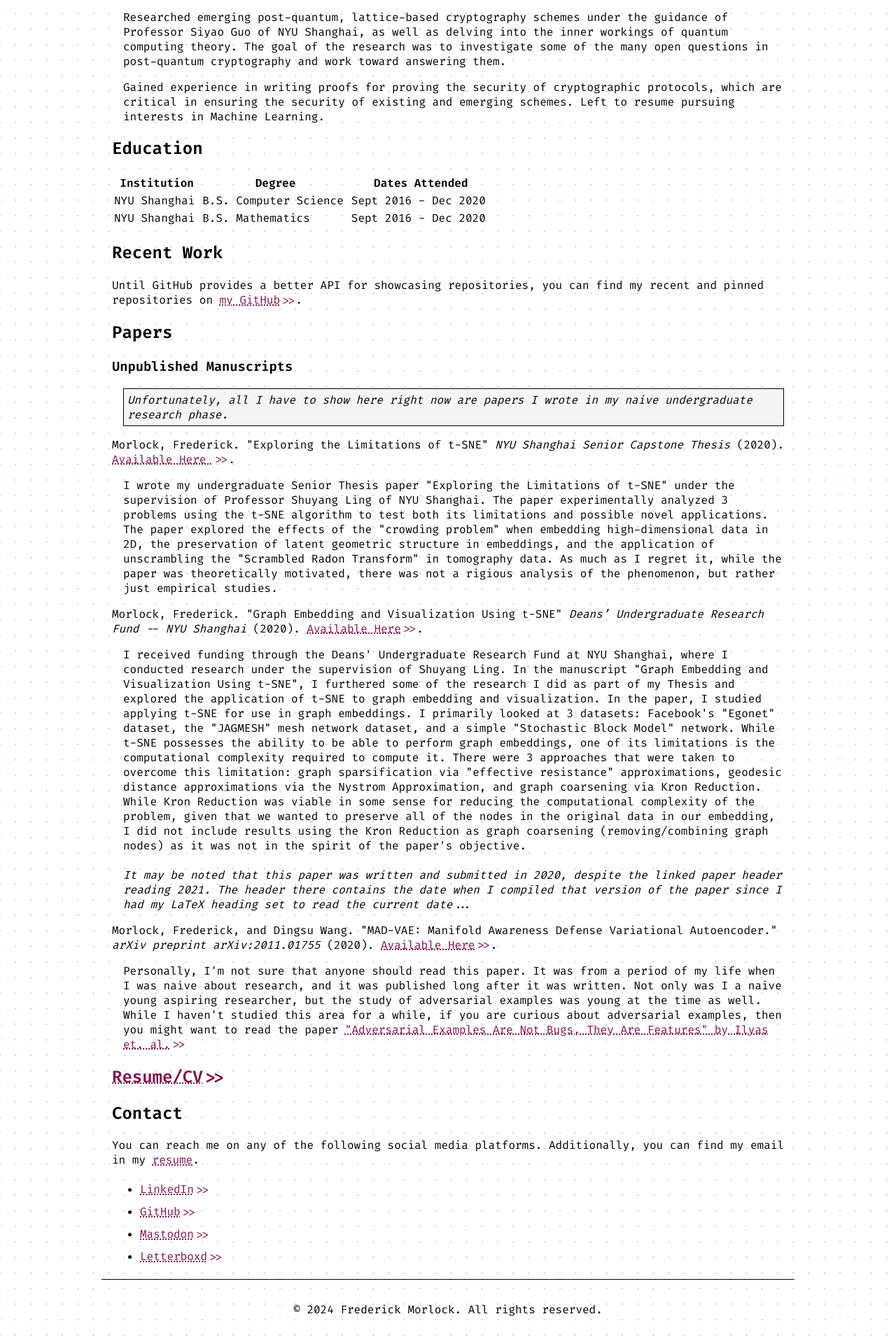
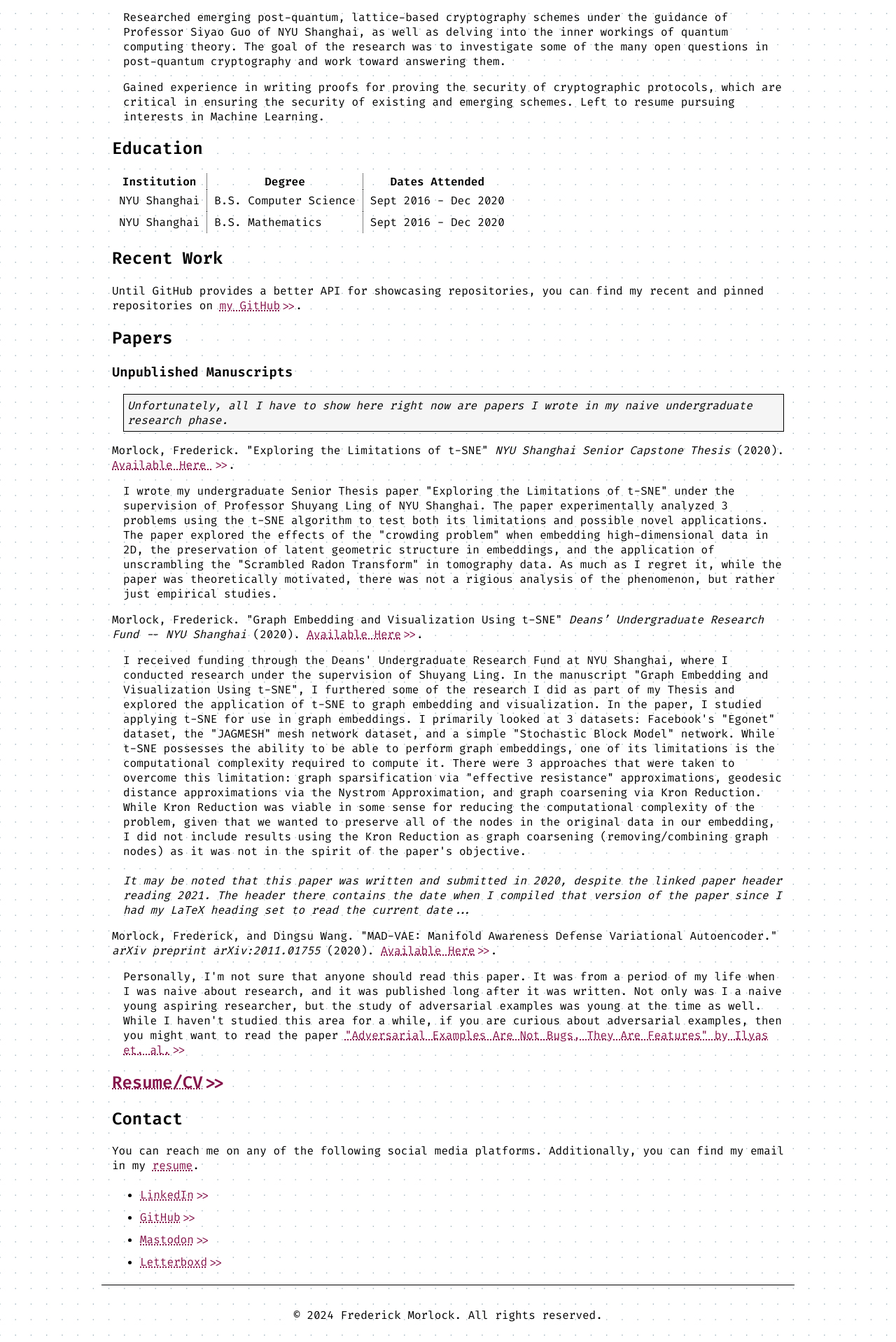
Before and after one commit to FrederickGeek8/freddy.us, a Jekyll site: the page built from index.html, in a window 1280 px wide. Shown: the part 1914-3832 px from the top of the page at 70% size. Built offline with Jekyll 4.4.1, drawn with Linux system fonts in a browser that asks for light colours.

Commit message:
Improve table styling targeting "Education" table

```diff
--- a/_config.yml
+++ b/_config.yml
@@ -46,6 +46,7 @@ exclude:
   - .prettierrc
   - .gitignore
   - .gitmodules
+  - .sass-cache
 
 defaults:
   - scope:
--- a/_sass/frontpage.scss
+++ b/_sass/frontpage.scss
@@ -1,6 +1,12 @@
 td {
-  padding-right: 0.5em;
+  padding: 5px 10px;
 }
+
+table {
+  border-collapse: collapse;
+}
+
+table td + td, table th + th { border-left:1px dotted black; }
 
 h1,
 h2,
```
